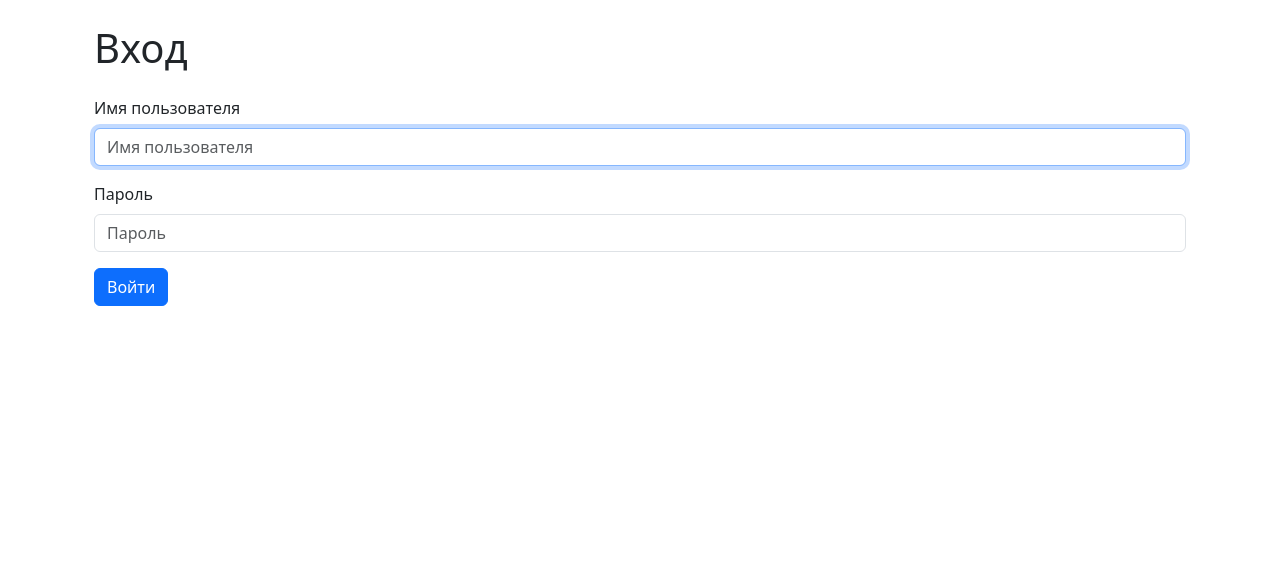
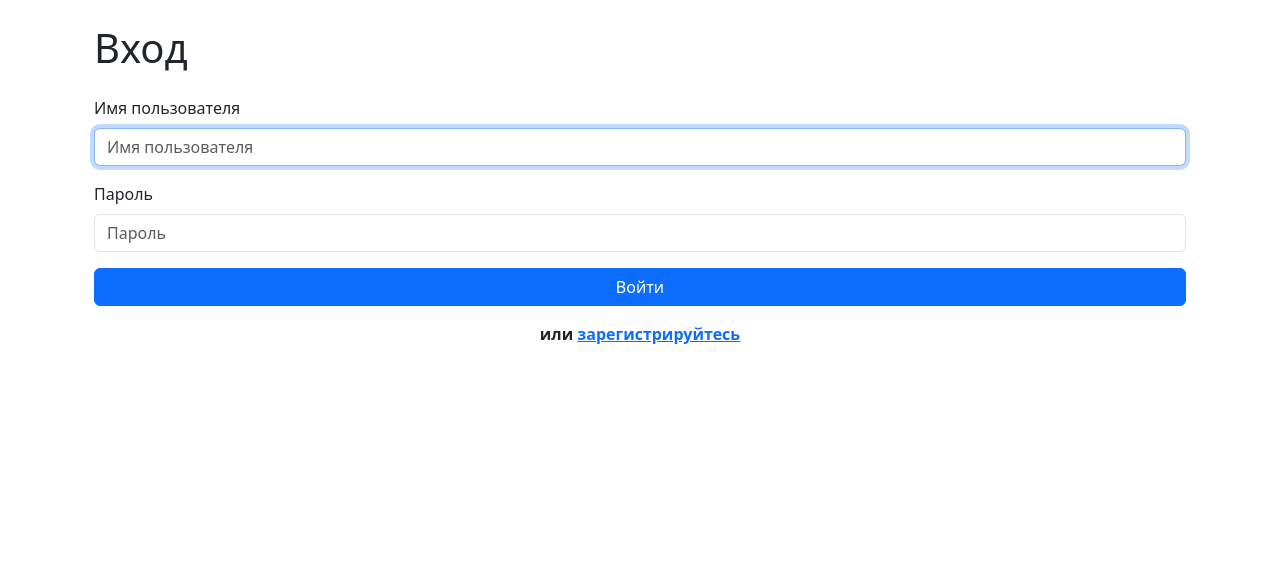
Before and after one commit to ttehasi/python-project-52, a Django app: page /login/ in a window 1280 px wide. Shown: the part 56-642 px from the top of the page. Run offline with Django 5.2, Linux system fonts and the light colour scheme; some libraries are stand-ins or nearby versions.

Commit message:
add reg in log templates

```diff
--- a/task_manager/templates/users/create.html
+++ b/task_manager/templates/users/create.html
@@ -55,7 +55,9 @@
             {% endif %}
             <div class="form-text">Для подтверждения введите, пожалуйста, пароль ещё раз.</div>
         </div>
-        <input class="btn btn-primary" type="submit" value="Зарегистрировать">
+        <div class="d-grid">
+            <input class="btn btn-primary" type="submit" value="Зарегистрировать">
+        </div>
     </form>
 </div>
 
--- a/task_manager/templates/users/login.html
+++ b/task_manager/templates/users/login.html
@@ -36,8 +36,16 @@
             {{ form.password }}
             {% endif %}
         </div>
-        <input class="btn btn-primary" type="submit" value="Войти">
+        <div class="d-grid">
+            <input class="btn btn-primary" type="submit" value="Войти">
+        </div>
     </form>
+    <div class="container d-flex justify-content-center align-items-center wrapper mt-3">
+        <div>
+            <span class="fw-bolder">или </span>
+            <a href="{% url "user_create" %}" class="fw-bolder">зарегистрируйтесь</a>
+        </div>
+    </div>
 </div>
 
 {% endblock  %}
--- a/task_manager/templates/users/update.html
+++ b/task_manager/templates/users/update.html
@@ -56,7 +56,10 @@
             {% endif %}
             <div class="form-text">Для подтверждения введите, пожалуйста, пароль ещё раз.</div>
         </div>
-        <input class="btn btn-primary" type="submit" value="Изменить">
+        <div class="d-grid">
+            <input class="btn btn-primary" type="submit" value="Изменить">
+        </div>
+
     </form>
 </div>
 
```
Also changed, not shown: task_manager/templates/index.html (+8 -1 lines), db.sqlite3.
